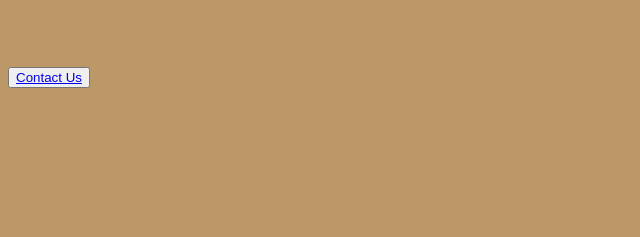
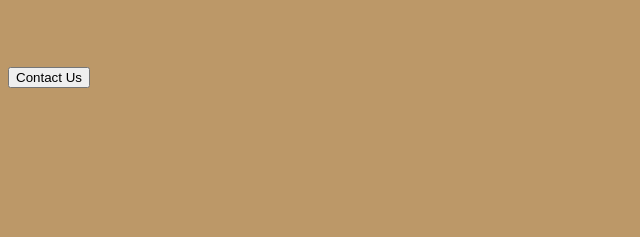
Before and after one commit to CodesBySammy/fe, a plain HTML site: page index.html in a window 1280 px wide. Shown: the part 1513-1750 px from the top of the page, 0-640 px from the left. Drawn offline with Linux system fonts and the light colour scheme.

Commit message:
Update index.html

```diff
--- a/index.html
+++ b/index.html
@@ -84,7 +84,7 @@
         <pre class="z4">Hardik Pareek           22BIT0567</pre>
         <pre class="z5">Aryan Singh Bisht     22BIT0252</pre>
         </div>
-        <button><a href="http://localhost:8080/contact.html">Contact Us</a></button>
+        <button>Contact Us</a></button>
 
     </div>
     <br><br><br><br><br><br><br><br><br><br><br><br><br><br><br>
```
